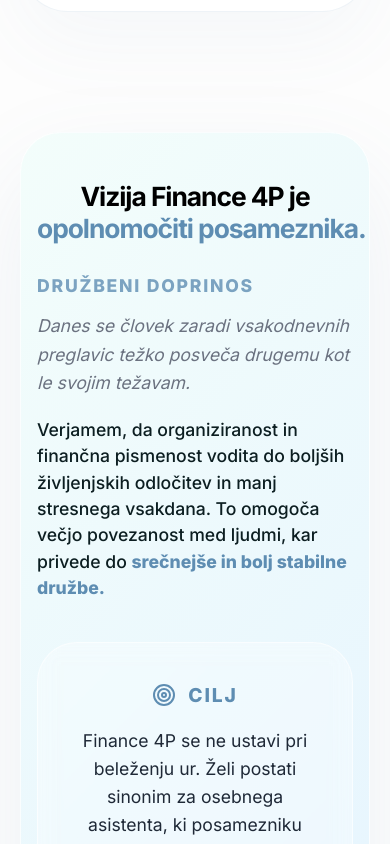
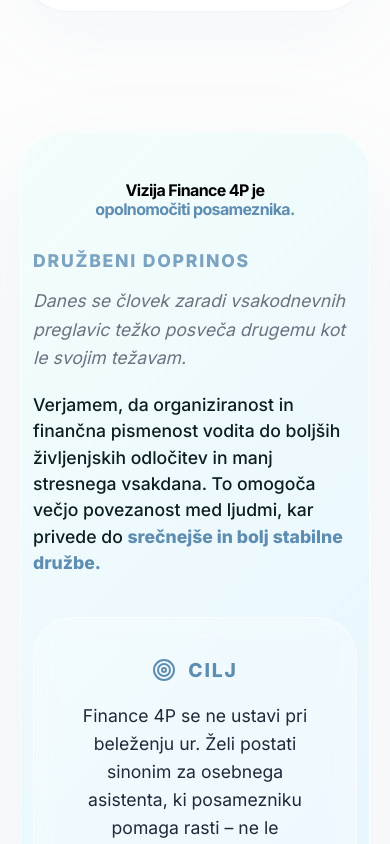
Before and after one commit to filipkolle/Landing-4P, a React (Vite) app: page /o-nas in a window 390 px wide. Shown: the part 4440-5284 px from the top of the page. Built offline with nearby package versions, Linux system fonts and the light colour scheme.

Commit message:
style: apply ultimate fix for vision heading mobile wrap

```diff
--- a/src/styles/About.css
+++ b/src/styles/About.css
@@ -546,8 +546,9 @@
   .about-hero h1 { font-size: 2.1rem; }
   .key-message-text { font-size: 1.25rem; }
   .mission-intro h2, .vision-container h2, .story-text h2 { font-size: 1.65rem; }
-  .vision-container { padding: 48px 16px; }
-  .vision-lead-heading { font-size: 1.1rem; }
+  .vision-container { padding: 48px 12px; }
+  .vision-lead-heading { font-size: 1rem !important; }
+  .vision-lead-heading span.blue-text { white-space: nowrap !important; display: inline-block; }
   .vision-solution { font-size: 1.1rem; }
   .about-hero-p { font-size: 0.95rem; }
   .cta-left h2 { font-size: 1.8rem; }
```
